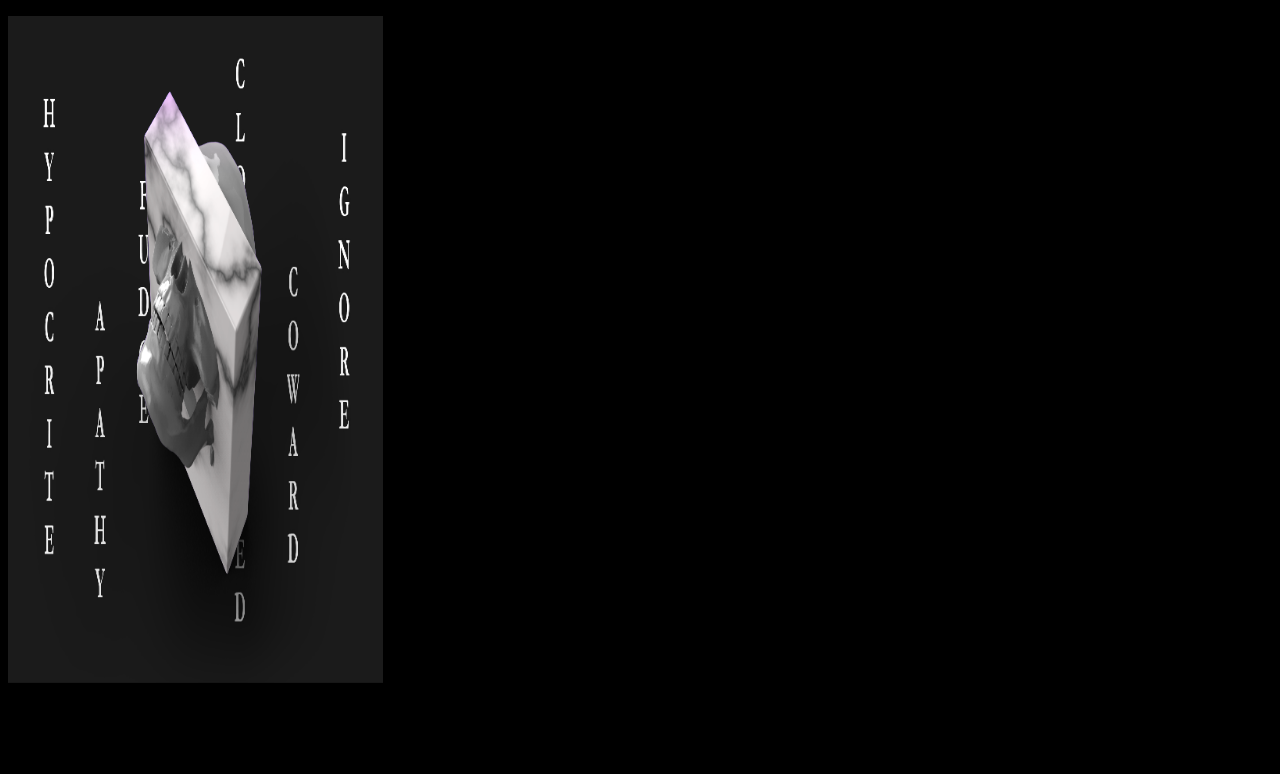
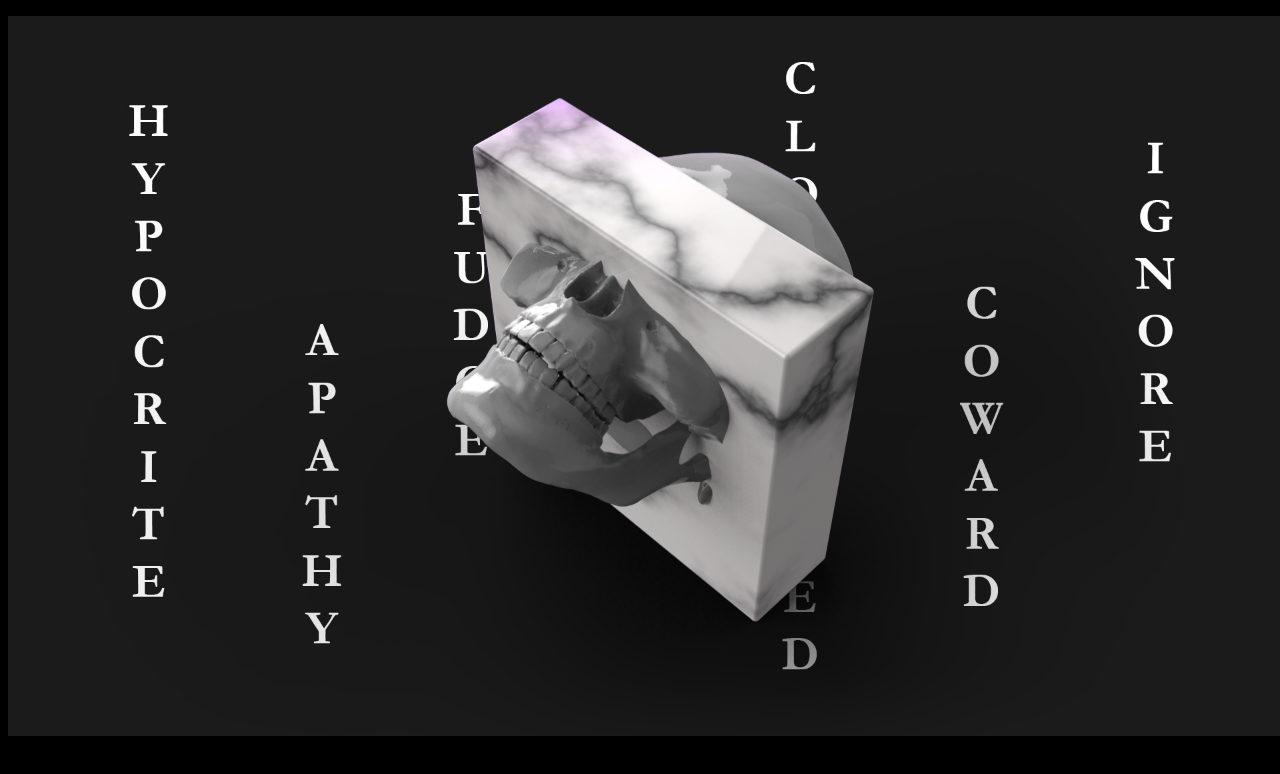
Before and after one commit to HOWWAY/Howeprac1, a plain HTML site: page index2.html in a window 1280 px wide. Drawn offline with nearby package versions, Linux system fonts and the light colour scheme.

Commit message:
Add files via upload

```diff
--- /dev/null
+++ b/css/styleshit2.css
@@ -0,0 +1,27 @@
+body {
+	background-color:black;
+	width: 100%;
+	height: 100%;
+}
+
+.container{
+	width: 100%;
+	height: 100%;
+}
+
+
+#scene {
+	width: 100%;
+	height: 100%;
+	padding:0px;
+}
+
+.layer {
+	width: 100%;
+	height: 100%;
+}
+
+img {
+    height: 100%;
+    width:100%;
+}
--- a/index2.html
+++ b/index2.html
@@ -8,7 +8,7 @@
     <title>Howeprac1</title>
 
  <!-- <link href="css/bootstrap.min.css" rel="stylesheet"> -->
-    <link href="css/styleshit.css" rel="stylesheet">
+    <link href="css/styleshit2.css" rel="stylesheet">
 
   </head>
   <body>
```
